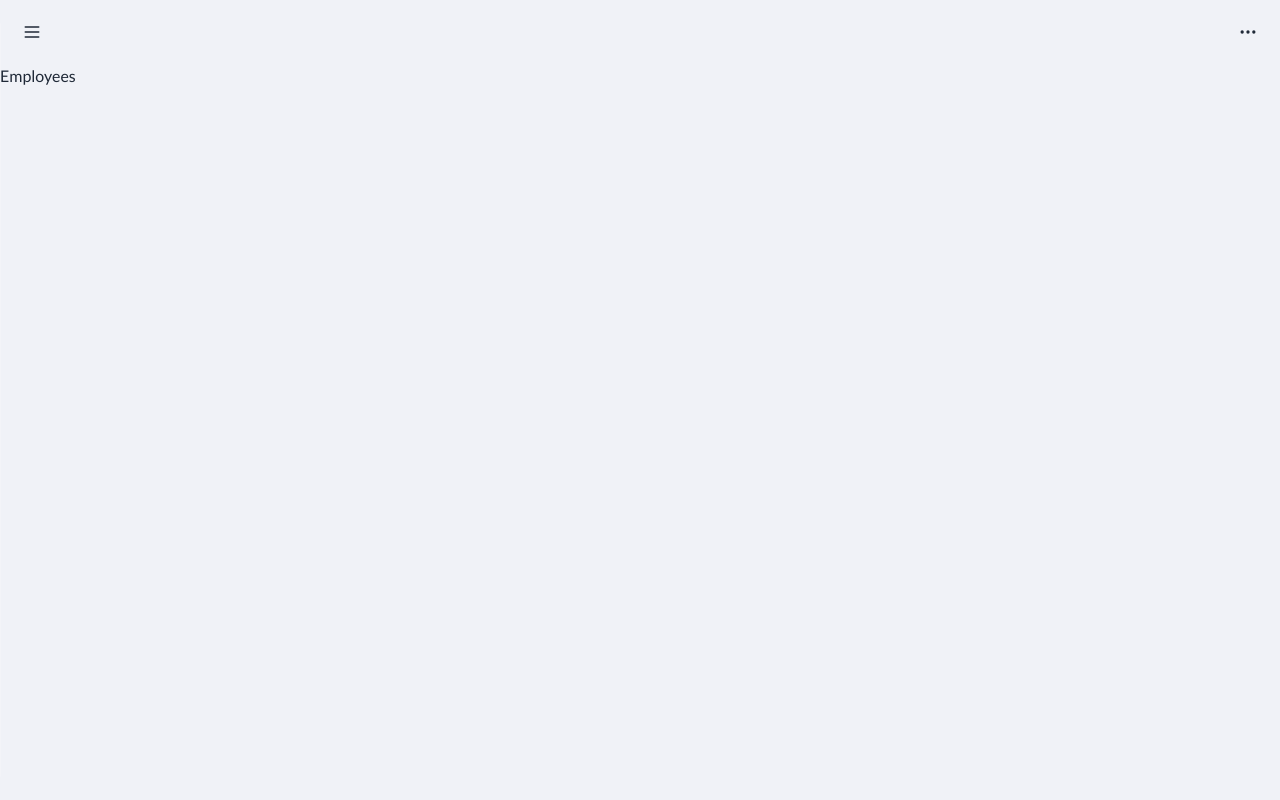
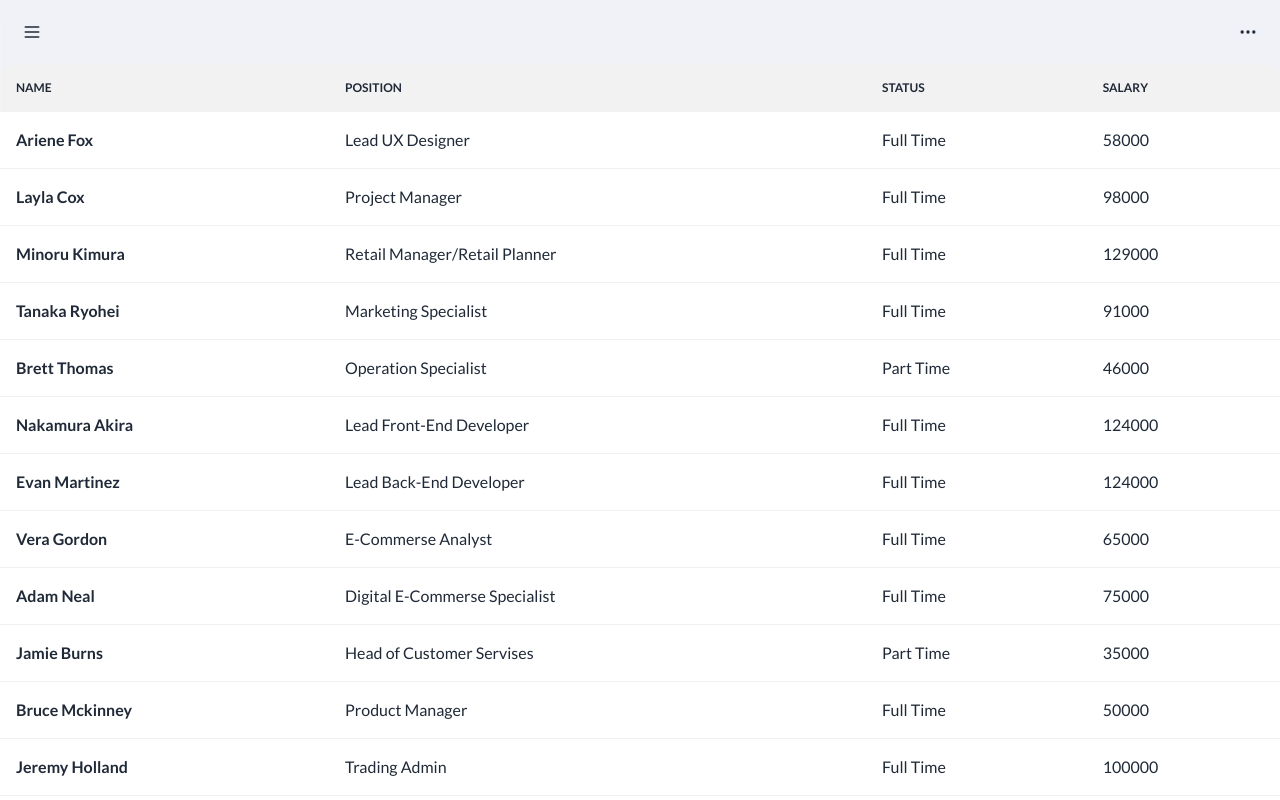
Before and after one commit to artemromaniv/project_admin_dashboard, a React (Vite) app: page /employees in a window 1280 px wide. Built offline with nearby package versions, Linux system fonts and the light colour scheme.

Commit message:
add employee table

```diff
--- a/src/components/Employees.tsx
+++ b/src/components/Employees.tsx
@@ -1,9 +1,36 @@
-import React from 'react'
+import { data } from "./data/employeeData";
 
 const Employees = () => {
   return (
-    <div>Employees</div>
-  )
-}
+    <section className="overflow-x-auto">
+      <table className="table w-full overflow-y-scroll">
+        <thead>
+          <tr>
+            <th>Name</th>
+            <th>Position</th>
+            <th>Status</th>
+            <th>Salary</th>
+          </tr>
+        </thead>
+        <tbody>
+          {/* <tr>
+        <th>1</th>
+        <td>Cy Ganderton</td>
+        <td>Quality Control Specialist</td>
+        <td>Blue</td>
+      </tr> */}
+          {data.map((employee) => (
+            <tr key={employee.employee}>
+              <th>{employee.employee}</th>
+              <td>{employee.position}</td>
+              <td>{employee.status}</td>
+              <td>{employee.salary}</td>
+            </tr>
+          ))}
+        </tbody>
+      </table>
+    </section>
+  );
+};
 
-export default Employees
+export default Employees;
```
